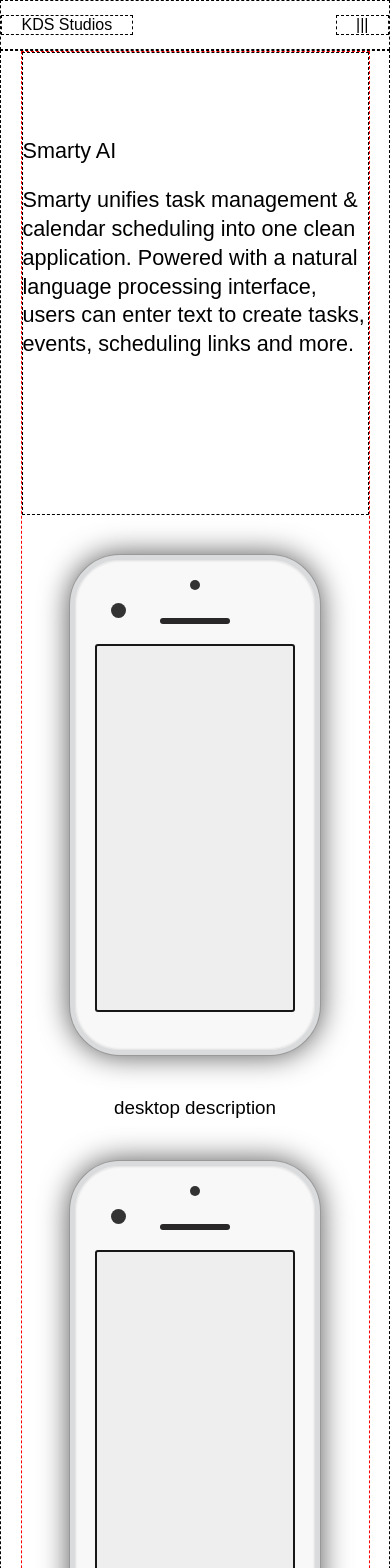
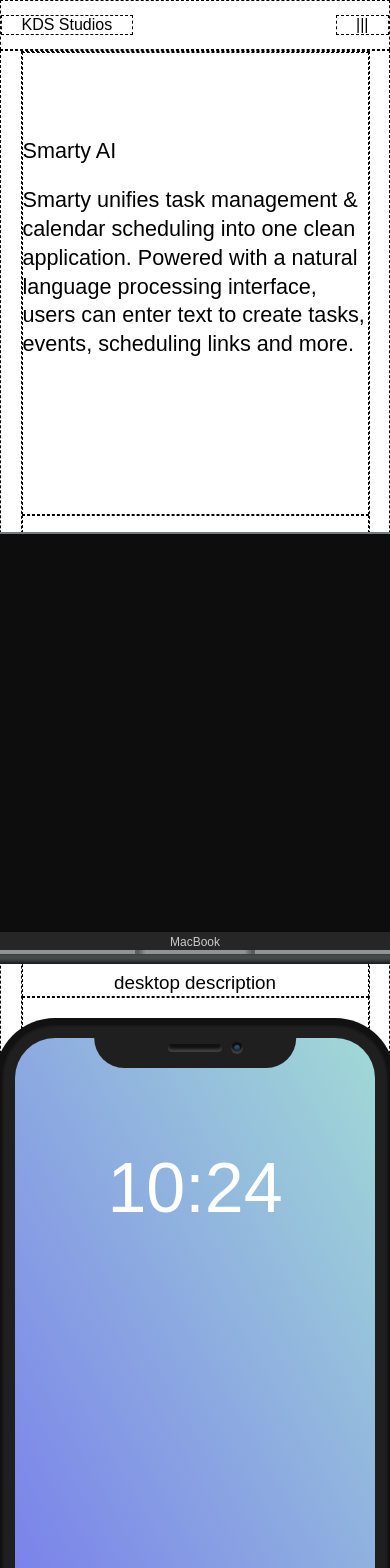
Before and after one commit to kimispencer/kds-studios, a Next.js app: page /projects/smarty in a window 390 px wide. Shown: the top 1568 px of the page. Built offline with nearby package versions, Linux system fonts and the light colour scheme; a web font is replaced by a local one.

Commit message:
WIP setup DeviceFrame to support desktop vs. iphone project image types

```diff
--- a/components/DeviceFrame.tsx
+++ b/components/DeviceFrame.tsx
@@ -1,19 +1,27 @@
 import styles from '@/styles/components/DeviceFrame.module.scss'
 
-const DeviceFrame = () => {
+type Props = {
+  isDesktop: boolean
+}
+
+const DeviceFrame = ({ isDesktop }: Props) => {
   return (
-    <div className={styles.iphone}>
-      <div className={styles.content}>
-        <div className={styles.iphoneTop}>
-          <span className={styles.camera}></span>
-          <span className={styles.sensor}></span>
-          <span className={styles.speaker}></span>
-        </div>
-        <div className={styles.iphoneScreen}>
-          {/* <ImageLoader className="screenshot" src={this.props.src} imgKey={this.props.imgKey} isBg={false} /> */}
-        </div>
+    isDesktop ?
+    <div className={styles.macbook}>
+      <div className={styles.deviceFrame}></div>
+      <div className={styles.deviceStripe}></div>
+      <div className={styles.deviceHeader}></div>
+      <div className={styles.deviceSensors}></div>
+      <div className={styles.deviceBtns}></div>
+      <div className={styles.devicePower}></div>
+    </div>
+    : <div className={styles.iphoneX}>
+        <i>Speaker</i>
+        <b>Camera</b>
+        <s>10:24</s>
+        <span>Left action button</span>
+        <span>Right action button</span>
       </div>
-    </div>
   )
 }
 
--- a/lib/interfaces.tsx
+++ b/lib/interfaces.tsx
@@ -15,7 +15,8 @@ export interface Project {
 interface ProjectImages {
   imagePath: string;
   imageText: string;
-  imageType: "iphone" | "desktop";
+  // imageType: "iphone" | "desktop";
+  isDesktop: boolean;
 }
 
 export interface Service {
--- a/pages/about.tsx
+++ b/pages/about.tsx
@@ -17,9 +17,7 @@ const About = () => {
           // placeholder="blur"
           className={concatClassnames(
             styles.aboutImage,
-            isLoading
-              ? styles.loading
-              : styles.loaded
+            isLoading ? styles.loading : styles.loaded
           )}
           onLoadingComplete={() => setLoading(false)}
         />
--- a/pages/projects/[slug].tsx
+++ b/pages/projects/[slug].tsx
@@ -1,5 +1,6 @@
 import { useState } from "react"
 import { NextPage, GetStaticPaths, GetStaticProps } from "next"
+import concatClassnames from '@/lib/functions'
 import { Project } from '@/lib/interfaces'
 import ProjectNav from "@/components/ProjectNav"
 import DeviceFrame from "@/components/DeviceFrame"
@@ -34,24 +35,32 @@ const ProjectDetailPage: NextPage<Props> = ({ project, projects }: Props) => {
           <h3>{project.description}</h3>
         </div>
       </div>
-      <div className={styles.projectDetailImages}>
+      <div>
         {project.images.map((image, i) => {
-          switch (image.imageType) {
-            case "desktop":
-              console.log("desktop")
-              break
-            case "iphone":
-              console.log("iphone")
-              break
-            default:
-              console.log("no match")
-          }
+          // let isDesktop: boolean;
+          // switch (image.imageType) {
+          //   case "desktop":
+          //     isDesktop = true
+          //     break
+          //   case "iphone":
+          //     isDesktop = false
+          //     break
+          //   default:
+          //     isDesktop = true
+          //     break
+          // }
           return (
-            <div key={i} className={styles.projectDetailImageSlide}>
-              <div className={styles.projectDetailImageSlideInnerImage}>
-                <DeviceFrame />
+            <div
+              key={i}
+              className={concatClassnames(
+                styles.projectDetailSlide,
+                image.isDesktop ? styles.desktop : styles.iphone
+              )}
+            >
+              <div className={styles.projectDetailSlideImage}>
+                <DeviceFrame isDesktop={image.isDesktop} />
               </div>
-              <div className={styles.projectDetailImageSlideInnerText}>
+              <div className={styles.projectDetailSlideText}>
                 <h4>{image.imageText}</h4>
               </div>
             </div>
--- a/pages/projects/data.json
+++ b/pages/projects/data.json
@@ -7,15 +7,15 @@
   , "images":
       [ { "imagePath": ""
         , "imageText": "desktop description"
-        , "imageType": "desktop"
+        , "isDesktop": true
         }
       , { "imagePath": ""
         , "imageText": "first iphone description"
-        , "imageType": "iphone"
+        , "isDesktop": false
         }
       , { "imagePath": ""
         , "imageText": "second iphone description"
-        , "imageType": "iphone"
+        , "isDesktop": false
         }
       ]
   },
--- a/styles/components/DeviceFrame.module.scss
+++ b/styles/components/DeviceFrame.module.scss
@@ -1,146 +1,251 @@
-/* simulate a iPhone device frame
-	* https://codepen.io/havardob/pen/KzoOMB
+/* simulate a Macbook device frame
+* adapted from:
+* https://codepen.io/Naymapl/pen/XZyBVe
 */
-.iphone {
-  box-shadow: inset 0 0 3px 0 rgba(0, 0, 0, 0.2), 0 0 0 1px #999, 0 0 30px 0px rgba(0, 0, 0, 0.7);
-  border: 5px solid #d9dbdc;
-  background: #f8f8f8;
-  padding: 15px;
-  border-radius: 50px;
-  width: 375px;
+.macbook,
+.macbook::before,
+.macbook::after,
+.macbook *,
+.macbook *::before,
+.macbook *::after {
+  box-sizing: border-box;
+  display: block;
+}
+
+.macbook {
   position: relative;
-  max-width: calc(100vw - 20px*5 - 30px - 10px);
-  min-height: 500px;
-  height: 800px;
-  position: relative;
-  /* Scale so that the iPhone fits in view*/
-  /*transform: scale(.8);*/
-  margin: 40px auto;
+  transform: scale(1);
+  z-index: 1;
+  margin: 1rem auto;
 }
-.iphone:before {
-  display: block;
-  content: "";
-  width: 100%;
-  padding-top: 177.86667%;
-}
-.iphone > .content {
-  position: absolute;
-  top: 0;
-  left: 0;
-  right: 0;
-  bottom: 0;
-}
-.iphone .iphoneTop {
-  width: 70%;
-  margin: 0 auto;
-  padding-top: 20px;
-  padding-bottom: 20px;
-}
-.iphone .iphoneTop .speaker {
-  display: block;
-  width: 70px;
-  height: 6px;
-  margin: 0 auto;
-  border-radius: 6px;
-  background: #292728;
-}
-.iphone .iphoneTop .camera {
-  display: block;
-  margin: 0 auto;
-  height: 10px;
-  width: 10px;
-  border-radius: 50%;
-  margin-bottom: 13px;
-  background: #333;
-}
-.iphone .iphoneTop .sensor {
-  display: block;
-  width: 15px;
-  height: 15px;
-  background: #333;
-  border-radius: 50%;
-}
-.iphone .iphoneScreen {
-  overflow: scroll;
-  background: #eee;
-  border: 1px solid #fff;
-  height: 80%;
-  width: calc(100% - 20px*2);
-  margin: 0 auto;
-  border: 2px solid rgba(0, 0, 0, 0.9);
-  border-radius: 3px;
-  /*overflow: hidden;*/
-}
-.iphone .iphoneScreen .viewport {
+
+.macbook .deviceContent {
+  background-color: #fff;
+  background-position: center center;
   background-size: cover;
-  width: 100%;
-  height: 100%;
-}
-.iphone .buttons .on-off, .iphone .buttons .up, .iphone .buttons .down, .iphone .buttons .sleep {
-  display: block;
-  background: #999;
-  position: absolute;
-  border-radius: 2px 0px 0px 2px;
-}
-.iphone .buttons .on-off {
-  height: 40px;
-  width: 3px;
-  top: 100px;
-  left: -8px;
-}
-.iphone .buttons .up, .iphone .buttons .down, .iphone .buttons .sleep {
-  height: 60px;
-  width: 5px;
-  left: -10px;
-}
-.iphone .buttons .up {
-  top: 170px;
-}
-.iphone .buttons .down {
-  top: 250px;
-}
-.iphone .buttons .sleep {
-  left: auto;
-  right: -10px;
-  top: 170px;
-  border-radius: 0px 2px 2px 0px;
-}
-.iphone .iphone-bottom {
-  padding: 12px 0 0;
-  position: absolute;
-  left: 0;
-  width: 100%;
-}
-.iphone .iphone-bottom span {
-  display: block;
-  margin: 0 auto;
-  width: 58px;
-  height: 58px;
-  background: #ccc;
-  border-radius: 50%;
-  background: linear-gradient(135deg, #303233 0%, #b5b7b9 50%, #f0f2f2 69%, #303233 100%);
+  object-fit: cover;
   position: relative;
 }
-.iphone .iphone-bottom span:after {
-  content: "";
-  display: block;
-  width: 50px;
-  height: 50px;
-  background: #fff;
-  border-radius: 50%;
-  position: absolute;
-  left: 4px;
-  top: 4px;
+
+.macbook {
+  // height: 864px;
+  width: 740px;
 }
 
-@media only screen and (max-width: 640px) {
-  .iphone {
-    height: 500px;
+.macbook .deviceFrame {
+  background: #0d0d0d;
+  border-radius: 20px;
+  box-shadow: inset 0 0 0 2px #c8cacb;
+  height: 428px;
+  margin: 0 auto;
+  padding: 29px 19px 39px 19px;
+  position: relative;
+  width: 614px;
+}
+
+.macbook .deviceFrame::after {
+  background: #272626;
+  border-radius: 0 0 20px 20px;
+  bottom: 2px;
+  content: "";
+  height: 26px;
+  left: 2px;
+  position: absolute;
+  width: 610px;
+}
+
+.macbook .deviceFrame::before {
+  bottom: 10px;
+  color: #c8cacb;
+  content: "MacBook";
+  font-size: 12px;
+  height: 16px;
+  left: 50%;
+  line-height: 16px;
+  margin-left: -100px;
+  position: absolute;
+  text-align: center;
+  width: 200px;
+  z-index: 1;
+}
+
+.macbook .deviceContent {
+  border: 2px solid #121212;
+  border-radius: 2px;
+  height: 360px;
+  width: 576px;
+}
+
+.macbook .devicePower {
+  background: #e2e3e4;
+  border: solid #d5d6d8;
+  border-radius: 2px 2px 0 0;
+  border-width: 0 4px;
+  height: 4px;
+  margin-top: -10px;
+  position: relative;
+  width: 740px;
+  z-index: 9;
+}
+
+.macbook .devicePower::after,
+.macbook .devicePower::before {
+  content: "";
+  position: absolute;
+}
+
+.macbook .devicePower::after {
+  background: radial-gradient(circle at center, #e2e3e4 0, #e2e3e4 85%, #a0a3a7 100%);
+  border: solid #adb0b3;
+  border-width: 0 2px;
+  height: 4px;
+  left: 50%;
+  margin-left: -60px;
+  width: 120px;
+}
+
+.macbook .devicePower::before {
+  background: #a0a3a7;
+  border-radius: 0 0 180px 180px/ 0 0 10px 10px;
+  box-shadow: inset 0 -2px 6px 0 #474a4d;
+  height: 10px;
+  left: -4px;
+  margin: 0 auto;
+  top: 4px;
+  width: 740px;
+}
+
+.macbook .deviceFrame {
+  box-shadow: inset 0 0 0 2px #767a7d;
+}
+
+.macbook .devicePower {
+  background: #909496;
+  border-color: #767a7d;
+}
+
+.macbook .devicePower::after {
+  background: radial-gradient(circle at center, #909496 0, #909496 85%, #515456 100%);
+  border-color: #5d6163;
+}
+
+.macbook .devicePower::before {
+  background: #515456;
+  box-shadow: inset 0 -2px 6px 0 black;
+}
+
+/* simulate an iPhone X device frame
+* adapted from:
+* https://codepen.io/adielhercules/pen/dJJGBQ
+*/
+.iphoneX {
+  position: relative;
+  margin: 40px auto;
+  width: 360px;
+  height: 780px;
+  background-color: #7371ee;
+  background-image: linear-gradient(60deg, #7371ee 1%,#a1d9d6 100%);
+  border-radius: 40px;
+  box-shadow: 0px 0px 0px 11px #1f1f1f, 0px 0px 0px 13px #191919, 0px 0px 0px 20px #111;
+
+  &:before,
+  &:after{
+    content: '';
+    position: absolute;
+    left: 50%;
+    transform: translateX(-50%);
   }
-  .iphone .iphoneScreen {
-    height: 75%;
+
+  // home button indicator
+  &:after {
+    bottom: 7px;
+    width: 140px;
+    height: 4px;
+    background-color: #f2f2f2;
+    border-radius: 10px;
   }
-  .iphone .iphone-bottom {
-    display: none;
+
+  // frontal camera/speaker frame
+  &:before {
+    top: 0px;
+    width: 56%;
+    height: 30px;
+    background-color: #1f1f1f;
+    border-radius: 0px 0px 40px 40px;
+  }
+
+  i,
+  b,
+  s,
+  span {
+    position: absolute;
+    display: block;
+    color: transparent;
+  }
+
+  // speaker
+  i {
+    top: 0px;
+    left: 50%;
+    transform: translate(-50%, 6px);
+    height: 8px;
+    width: 15%;
+    background-color: #101010;
+    border-radius: 8px;
+    box-shadow: inset 0px -3px 3px 0px rgba(256, 256, 256, 0.2);
+  }
+
+  // camera
+  b {
+    left: 10%;
+    top: 0px;
+    transform: translate(180px, 4px);
+    width: 12px;
+    height: 12px;
+    background-color: #101010;
+    border-radius: 12px;
+    box-shadow: inset 0px -3px 2px 0px rgba(256, 256, 256, 0.2);
+
+    &:after {
+      content: '';
+      position: absolute;
+      background-color: #2d4d76;
+      width: 6px;
+      height: 6px;
+      top: 2px;
+      left: 2px;
+      top: 3px;
+      left: 3px;
+      display: block;
+      border-radius: 4px;
+      box-shadow: inset 0px -2px 2px rgba(0, 0, 0, 0.5);
+    }
+  }
+
+  // time
+  s {
+    top: 50px;
+    color: #fff;
+    text-align: center;
+    text-decoration: none;
+    width: 100%;
+    font-size: 70px;
+    font-weight: 100;
+    padding-top: 60px;
+  }
+
+  // action buttons
+  span {
+    bottom: 50px;
+    width: 40px;
+    height: 40px;
+    background-color: rgba(0, 0, 0, 0.3);
+    border-radius: 50%;
+    left: 30px;
+
+    & + span {
+      left: auto;
+      right: 30px;
+    }
   }
 }
--- a/styles/pages/Projects.module.scss
+++ b/styles/pages/Projects.module.scss
@@ -2,7 +2,7 @@
 
 .projectDetailPage {
   width: 100%;
-  border: 1px dashed red;
+  border: 1px dashed;
 }
 
 .projectDetailAboveFold {
@@ -19,10 +19,11 @@
   margin-bottom: $defaultSpacing;
 }
 
-.projectDetailImageSlide {
+.projectDetailSlide {
   display: flex;
   flex-flow: column;
   align-items: center;
+  border: 1px dashed;
 }
 
 /* Large Tablet or Desktop */
@@ -30,13 +31,18 @@
   .projectDetailAboveFoldContent {
     grid-area: 1/5/11/23;
   }
-  .projectDetailImageSlide {
-    flex-flow: row;
+  .projectDetailSlide {
+    &.desktop {
+      flex-flow: column;
+    }
+    &.iphone {
+      flex-flow: row;
+    }
   }
-  .projectDetailImageSlideInnerImage, .projectDetailImageSlideInnerText {
+  .projectDetailSlideImage, .projectDetailSlideText {
     flex: 0 0 50%;
   }
-  .projectDetailImageSlide:nth-child(even) {
+  .projectDetailSlide:nth-child(even) {
     flex-flow: row-reverse;
   }
 }
```
Also changed, not shown: components/Nav.tsx (+6 -7 lines).
